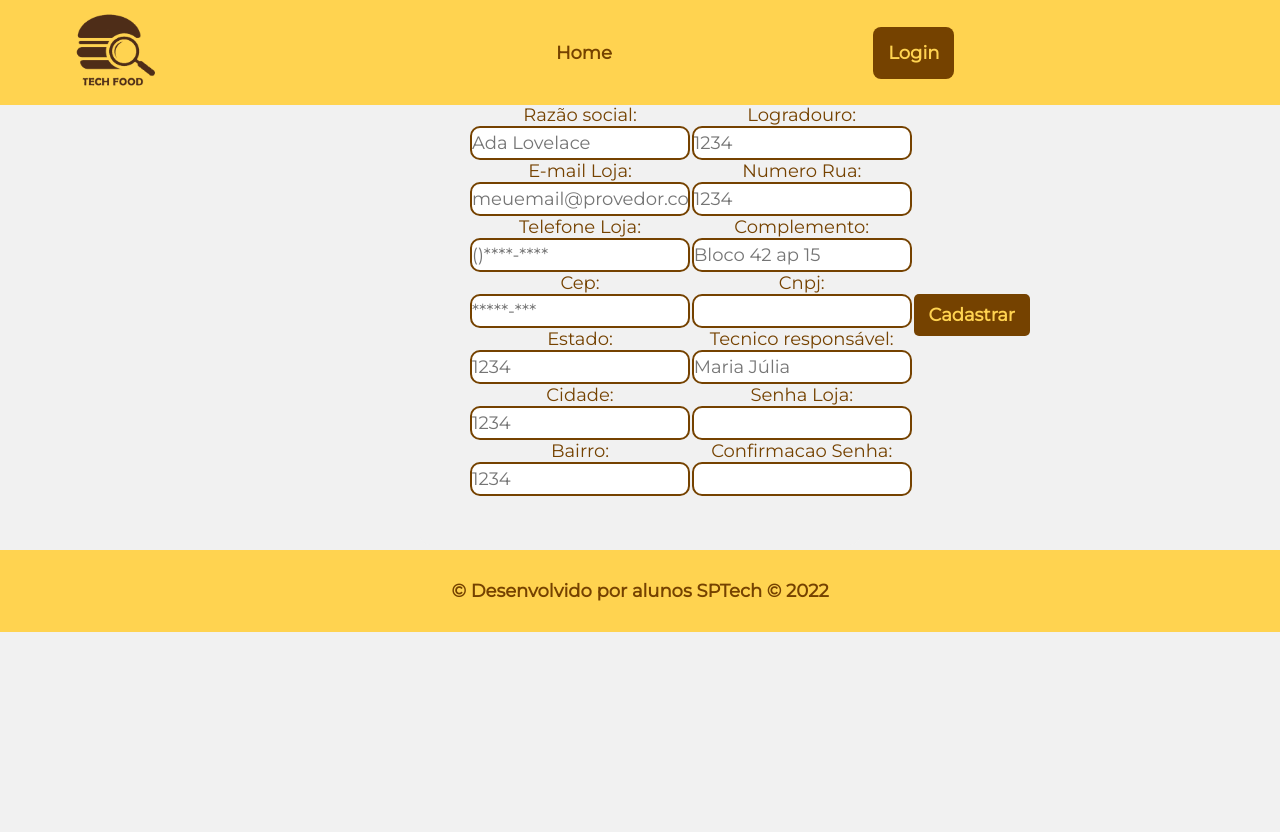
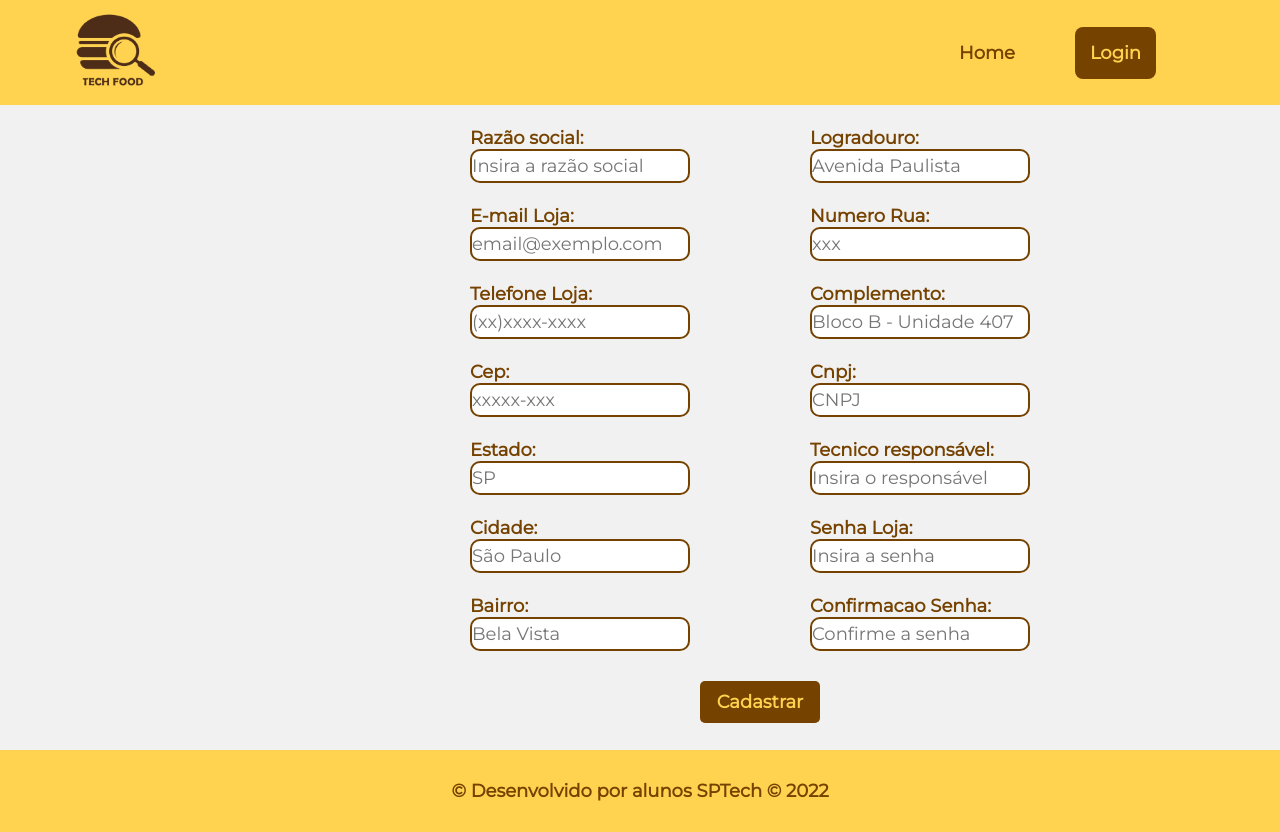
Before and after one commit to gablimasilva/PI-2ADSA, a website: page Site institucional/public/cadastro.html in a window 1280 px wide. Before the commit the page ends 800 px from the top, so only its background shows below. Drawn offline with Linux system fonts and the light colour scheme.

Commit message:
Arrumando tela de cadastro

```diff
--- a/Site institucional/public/cadastro.html
+++ b/Site institucional/public/cadastro.html
@@ -47,52 +47,53 @@
                 <div class="formulario">
                     <form id="form_cadastro" method="post" onsubmit="return cadastrar()">
                         <div class="caixa-1">
-                            Razão social:
-                            <input name="nomeLoja" type="text" placeholder="Ada Lovelace">
-
-                            E-mail Loja:
-                            <input name="emailLoja" type="text" placeholder="meuemail@provedor.com">
-
-                            Telefone Loja:
-                            <input name="telefoneLoja" type="text" placeholder="()****-****">
-
-                            Cep:
-                            <input name="cepLoja" type="text" placeholder="*****-***">
-
-                            Estado:
-                            <input name="estado" type="text" placeholder="1234">
-
-                            Cidade:
-                            <input name="cidade" type="text" placeholder="1234">
-
-                            Bairro:
-                            <input name="bairro" type="text" placeholder="1234">
+                            <h4>Razão social:</h4>
+                            <input name="nomeLoja" type="text" placeholder="Insira a razão social">
+                            <br><br>
+                            <h4>E-mail Loja:</h4>
+                            <input name="emailLoja" type="text" placeholder="email@exemplo.com">
+                            <br><br>
+                            <h4>Telefone Loja:</h4>
+                            <input name="telefoneLoja" type="text" placeholder="(xx)xxxx-xxxx">
+                            <br><br>
+                            <h4>Cep:</h4>
+                            <input name="cepLoja" type="text" placeholder="xxxxx-xxx">
+                            <br><br>
+                            <h4>Estado:</h4>
+                            <input name="estado" type="text" placeholder="SP">
+                            <br><br>
+                            <h4>Cidade:</h4>
+                            <input name="cidade" type="text" placeholder="São Paulo">
+                            <br><br>
+                            <h4>Bairro:</h4>
+                            <input name="bairro" type="text" placeholder="Bela Vista">
                         </div>
                         <div class="caixa-2">
 
-                            Logradouro:
-                            <input name="logradouro" type="text" placeholder="1234">
+                            <h4>Logradouro:</h4>
+                            <input name="logradouro" type="text" placeholder="Avenida Paulista">
+                            <br><br>
+                            <h4> Numero Rua:</h4>
+                            <input name="numeroRua" type="text" placeholder="xxx">
+                            <br><br>
+                            <h4> Complemento:</h4>
+                            <input name="complemento" type="text" placeholder="Bloco B - Unidade 407">
+                            <br><br>
+                            <h4>Cnpj:</h4>
+                            <input name="cnpjMatriz" type="text" placeholder="CNPJ">
+                            <br><br>
+                            <h4>Tecnico responsável:</h4>
+                            <input name="responsavel" type="text" placeholder="Insira o responsável">
+                            <br><br>
+                            <h4> Senha Loja:</h4>
+                            <input name="senhaLoja" type="text" placeholder="Insira a senha">
+                            <br><br>
+                            <h4>Confirmacao Senha:</h4>
+                            <input name="confirmacaoSenha" type="text" placeholder="Confirme a senha">
+                        </div>
+                    </form>
+                    <button class="btn">Cadastrar</button>
 
-                            Numero Rua:
-                            <input name="numeroRua" type="text" placeholder="1234">
-
-                            Complemento:
-                            <input name="complemento" type="text" placeholder="Bloco 42 ap 15">
-
-                            Cnpj:
-                            <input name="cnpjMatriz" type="text" placeholder="">
-
-                            Tecnico responsável:
-                            <input name="responsavel" type="text" placeholder="Maria Júlia">
-
-                            Senha Loja:
-                            <input name="senhaLoja" type="text" placeholder="">
-
-                            Confirmacao Senha:
-                            <input name="confirmacaoSenha" type="text" placeholder="">
-                        </div>
-                        <button class="btn">Cadastrar</button>
-                    </form>
                 </div>
                 <div id="div_aguardar" class="loading-div">
                     <img src="./assets/circle-loading.gif" id="loading-gif">
--- a/Site institucional/public/css/style_Cadastro_login.css
+++ b/Site institucional/public/css/style_Cadastro_login.css
@@ -15,8 +15,21 @@ body {
     background-color: #f1f1f1;
 }
 
-html {
-    scroll-behavior: smooth;
+.navBarLinks {
+    display: flex;
+    text-align: center;
+    justify-content:right;
+    align-items: center;
+    list-style: none;
+    width: 80%;
+}
+
+.navBar ul a {
+    font-weight: bolder;
+    text-decoration: none;
+    color: var(--marrom);
+    z-index: 100000;
+    margin-right: 60px;
 }
 
 .header .container {
@@ -24,13 +37,23 @@ html {
     justify-content: space-between;
 }
 
-
 /* FOOTER */
 
 .footer {
     background-color: var(--amarelo);
     color: var(--marrom);
     padding: 30px;
+    margin-top: 200px;
+    position: relative;
+}
+
+.footer-login .container {
+    background-color: var(--amarelo);
+    color: var(--marrom);
+    padding: 30px;
+    display: flex;
+    justify-content: center;
+    width: auto;
 }
 
 .footer .container {
@@ -76,10 +99,6 @@ button {
     cursor: pointer;
 }
 
-h2 {
-  margin-top: 40px;
-}
-
 /* FORMULARIO */
 
 input {
@@ -98,22 +117,43 @@ input {
     background-color: var(--marrom);
     width: 120px;
     align-self: center;
-    margin-top: 30px;
+    margin-bottom: 30px;
 }
 
 form {
     display: flex;
     flex-direction: row;
     padding: 30px;
-    margin: auto;
+    margin-top: 250px;
+    margin-right: 20px;
+}
+
+form .caixa-1 .caixa-2{
+    align-items: baseline;
+    display: flex;
+    justify-content:space-around;
+}
+
+h4 {
+    display: flex;
+    align-items: baseline;
+}
+
+h2{
+    display: flex;
+    margin-left: 40px;
+    margin-bottom: 30px;
+}
+.caixa-1 {
+    margin-right: 120px;
 }
 
 .caixa-login {
     display: flex;
     flex-direction: column;
     padding: 10px;
-    margin-top: 20px;
     align-items: baseline;
+    margin-bottom: 180px;
 }
 
 .loading-div {
```
Also changed, not shown: Site institucional/public/login.html (+7 -6 lines).
